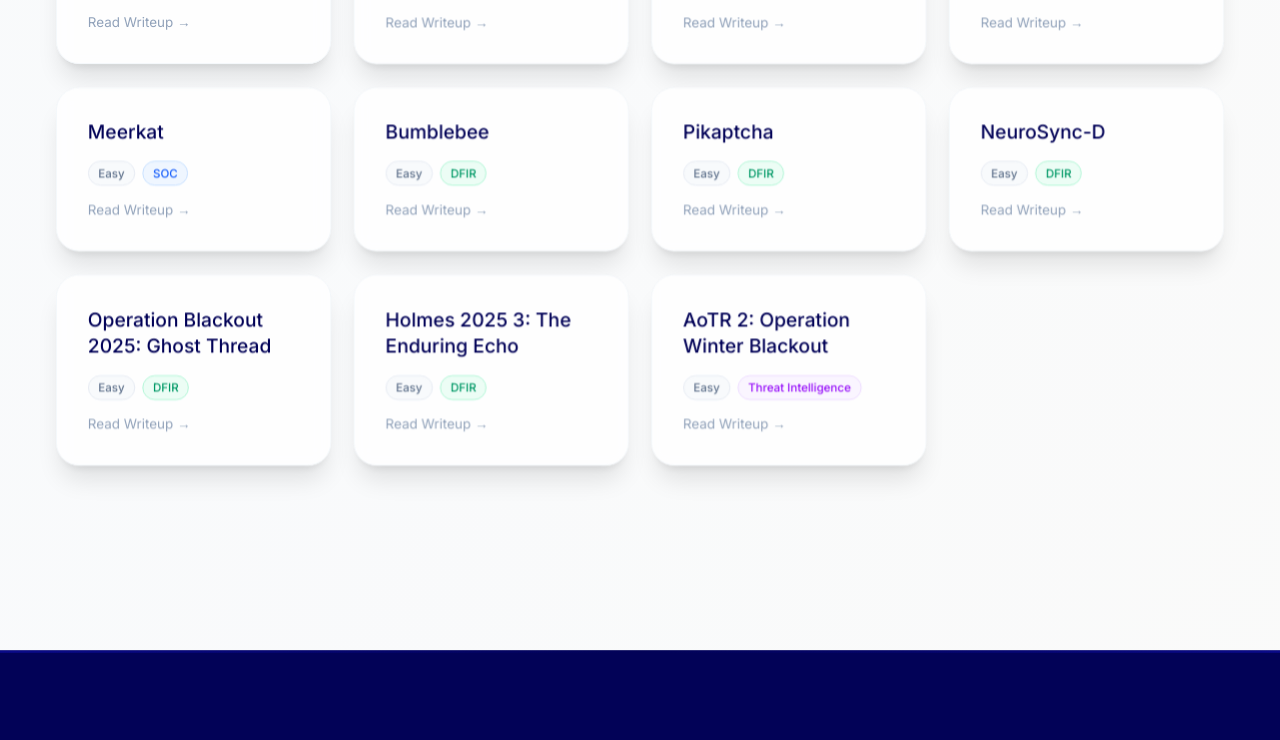
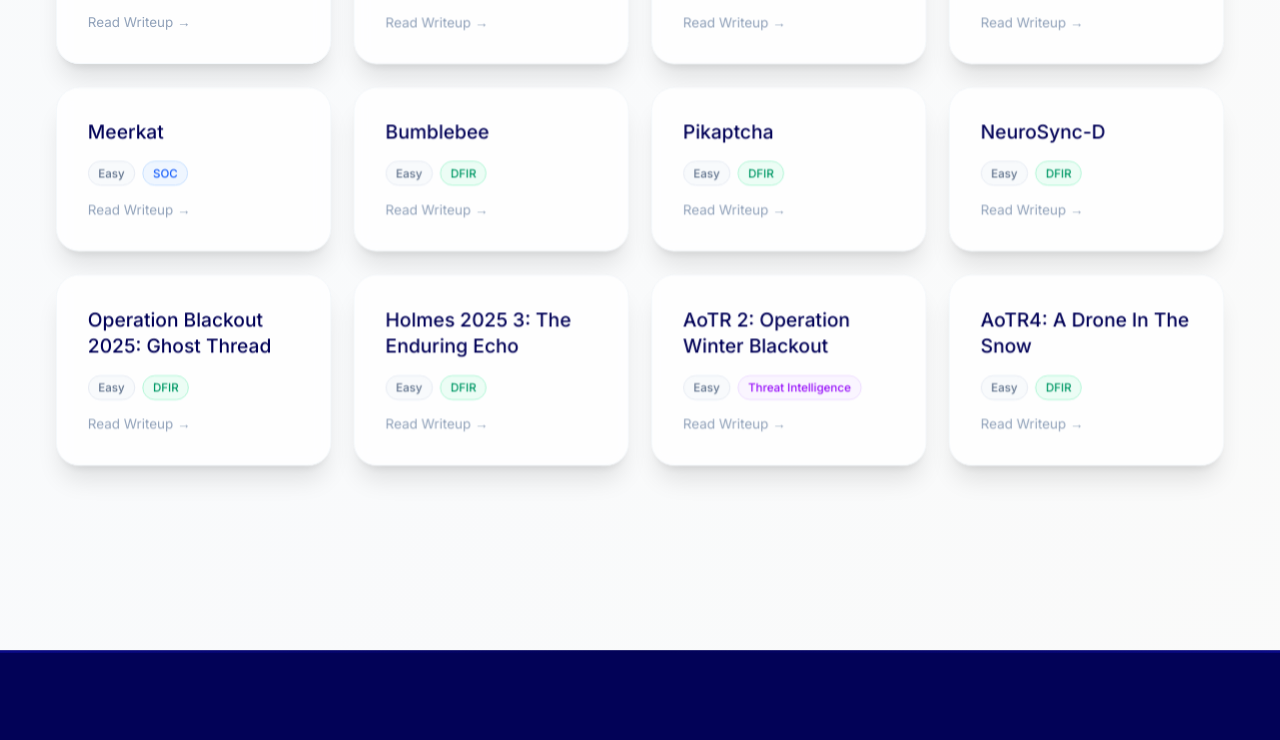
Before and after one commit to RafaelAngeloChristianto/portfolio-website, a React (Vite) app: page /sherlocks in a window 1280 px wide. Shown: the part 1268-2008 px from the top of the page. Built offline with nearby package versions, Linux system fonts and the light colour scheme; a web font is replaced by a local one.

Commit message:
droneinthesnow htb

```diff
--- a/src/data/sherlocks.ts
+++ b/src/data/sherlocks.ts
@@ -168,4 +168,10 @@ export const sherlocks: Sherlock[] = [
     category: "Threat Intelligence",
     url: "/projects/OperationWinterBlackout HTB Sherlock Writeup _ Rafael Angelo Christianto.pdf",
   },
+  {
+    title: "AoTR4: A Drone In The Snow",
+    difficulty: "Easy",
+    category: "DFIR",
+    url: "/projects/ADroneInTheSnow HTB Sherlock Writeup _ Rafael Angelo Christianto.pdf",
+  },
 ];
```
Also changed, not shown: 1 other file (tests, documents, lock files or other folders).
